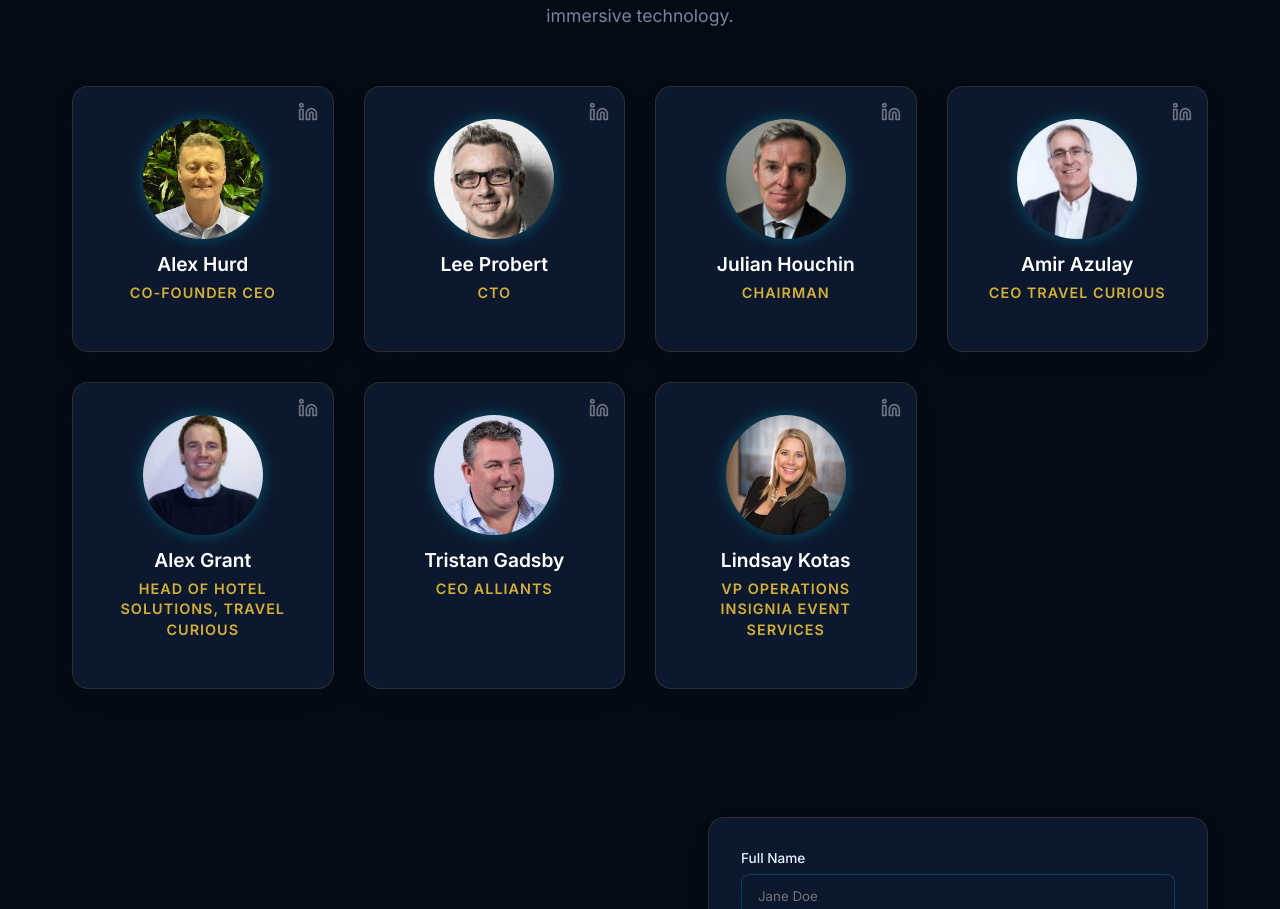
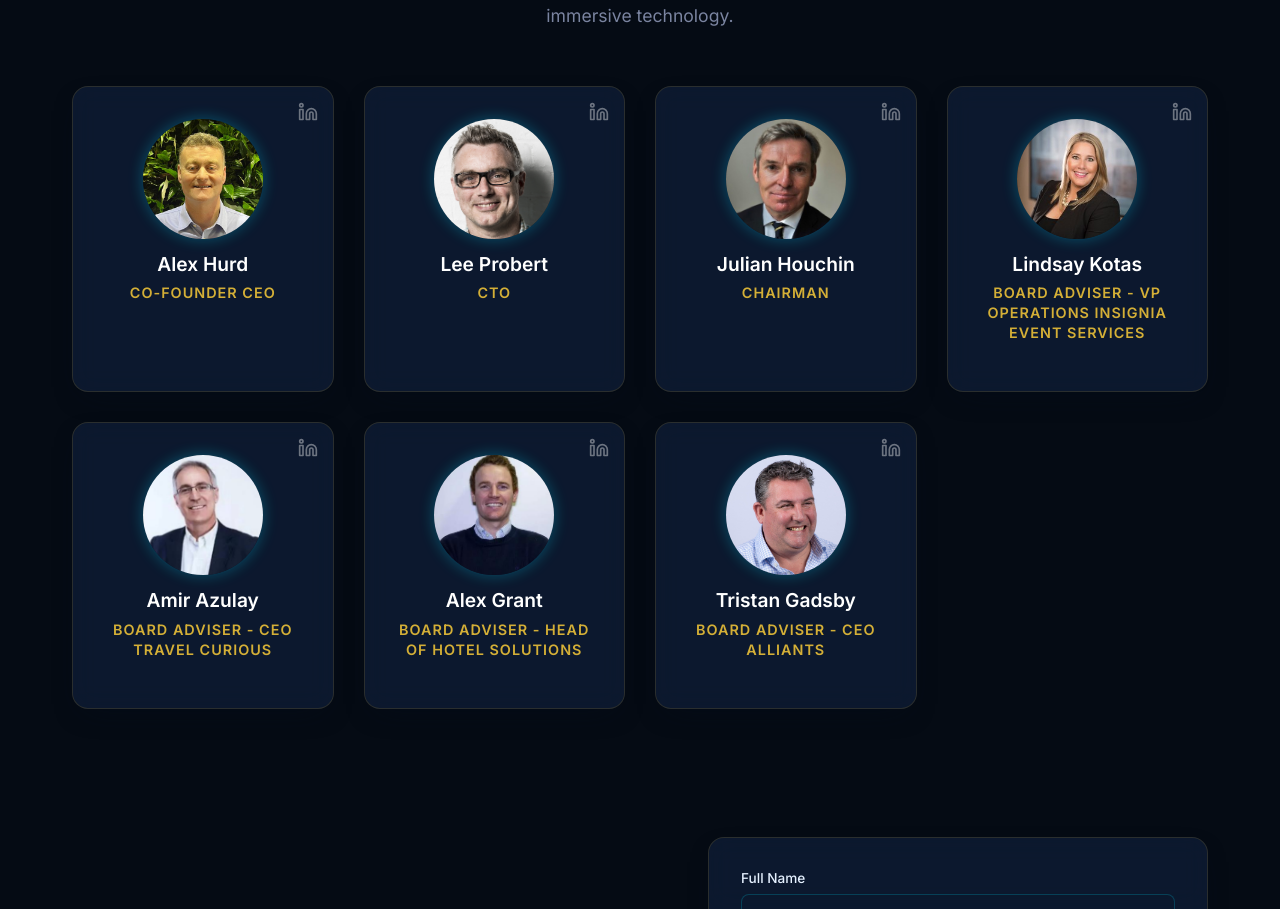
Before and after one commit to alexhurd-travelvrse/Travelvrse-website, a React (Vite) app: page / in a window 1280 px wide. Shown: the part 3687-4596 px from the top of the page. Built offline with nearby package versions, Linux system fonts and the light colour scheme.

Commit message:
Update team roles, reorder members, and fix influencer image path

```diff
--- a/src/components/GoToMarket.jsx
+++ b/src/components/GoToMarket.jsx
@@ -12,7 +12,7 @@ const HowItWorks = () => {
                     <div className="animate-fade-up">
                         <div className="glass-card" style={{ padding: '0', overflow: 'hidden', borderRadius: '32px', border: '1px solid rgba(255,255,255,0.1)', boxShadow: '0 25px 50px -12px rgba(0,0,0,0.5)' }}>
                             <img
-                                src="/hola_grab.png"
+                                src="/assets/hola_grab.png"
                                 alt="Influencer Experience"
                                 style={{ width: '100%', height: 'auto', display: 'block' }}
                             />
--- a/src/components/TeamSection.jsx
+++ b/src/components/TeamSection.jsx
@@ -21,28 +21,28 @@ const team = [
         linkedin: "https://www.linkedin.com/in/julianhouchin/"
     },
     {
+        name: "Lindsay Kotas",
+        role: "Board Adviser - VP Operations Insignia Event Services",
+        image: "/models/LindsayKotas.jpg",
+        linkedin: "https://www.linkedin.com/in/lindsay-kotas/"
+    },
+    {
         name: "Amir Azulay",
-        role: "CEO Travel Curious",
+        role: "Board Adviser - CEO Travel Curious",
         image: "/models/Amir Azulay.png",
         linkedin: "https://www.linkedin.com/in/amirazulay/"
     },
     {
         name: "Alex Grant",
-        role: "Head of Hotel Solutions, Travel Curious",
+        role: "Board Adviser - Head of Hotel Solutions",
         image: "/models/Alex Grant.png",
         linkedin: "https://www.linkedin.com/in/grantalex/"
     },
     {
         name: "Tristan Gadsby",
-        role: "CEO Alliants",
+        role: "Board Adviser - CEO Alliants",
         image: "/models/tristan.jpg",
         linkedin: "https://www.linkedin.com/in/tristangadsby/"
-    },
-    {
-        name: "Lindsay Kotas",
-        role: "VP Operations Insignia Event Services",
-        image: "/models/LindsayKotas.jpg",
-        linkedin: "https://www.linkedin.com/in/lindsay-kotas/"
     }
 ];
 
```
